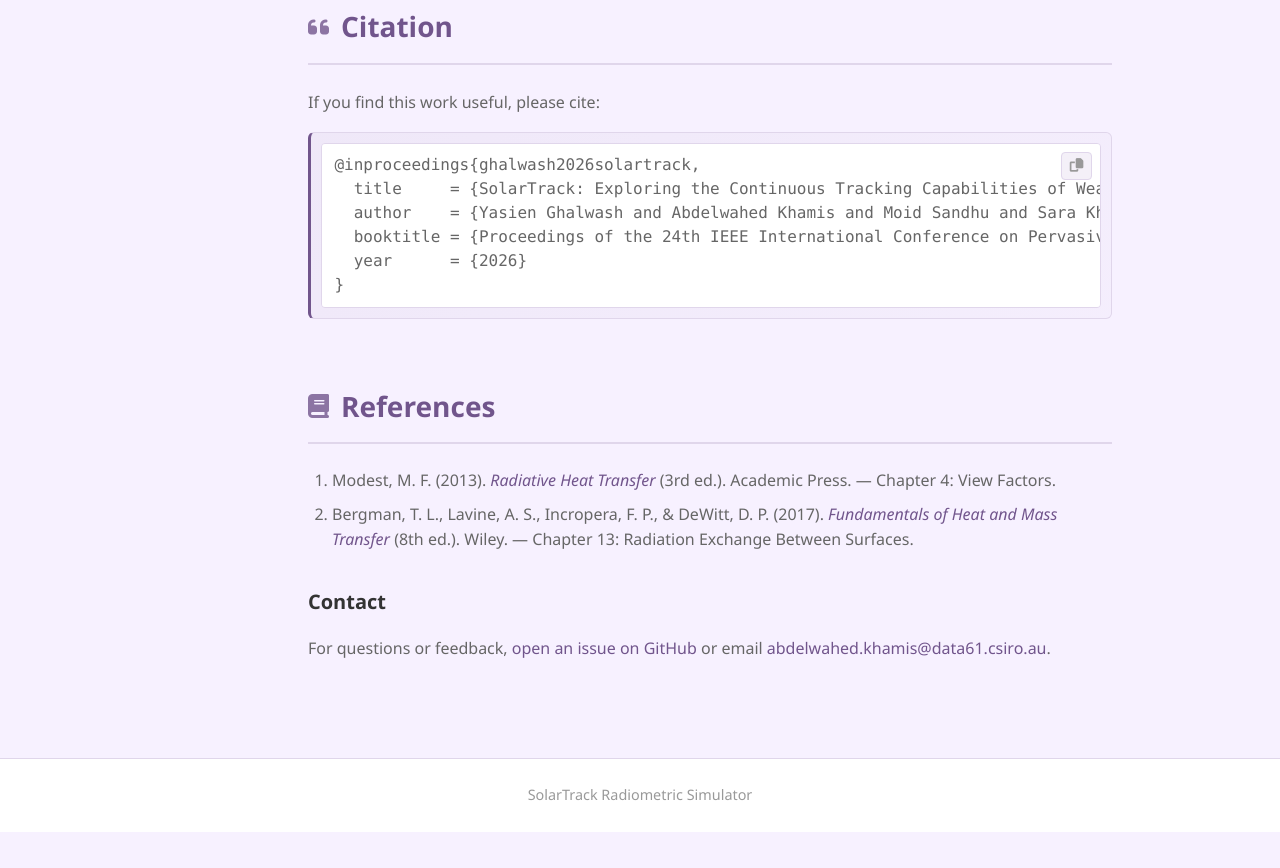
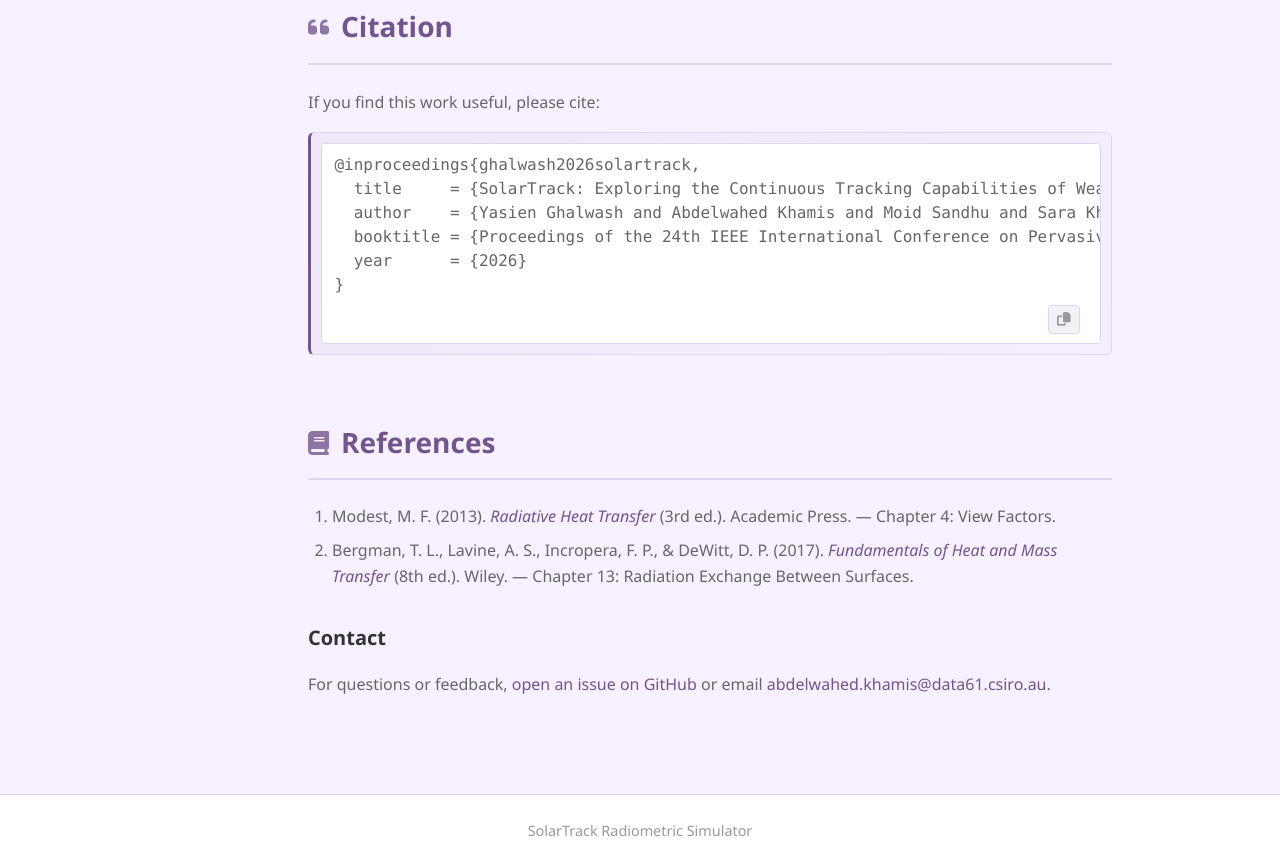
Before and after one commit to solar-track/solar-track.github.io, a website: page public/help.html in a window 1280 px wide. Shown: the part 10228-11096 px from the top of the page. Before the commit the page ends 11060 px from the top, so only its background shows below. Drawn offline with nearby package versions, Linux system fonts and the light colour scheme.

Commit message:
Fix copy button staying fixed when scrolling citation box

```diff
--- a/public/help.css
+++ b/public/help.css
@@ -709,9 +709,10 @@ body {
 
 /* Copy button */
 .copy-btn {
-    position: absolute;
-    top: 0.5rem;
+    position: sticky;
     right: 0.5rem;
+    float: right;
+    margin-top: 0.5rem;
     background: var(--code-bg);
     border: 1px solid var(--border);
     border-radius: 4px;
@@ -720,6 +721,7 @@ body {
     color: var(--text-muted);
     transition: all 0.2s ease;
     font-size: 0.85rem;
+    z-index: 10;
 }
 
 .copy-btn:hover {
```
